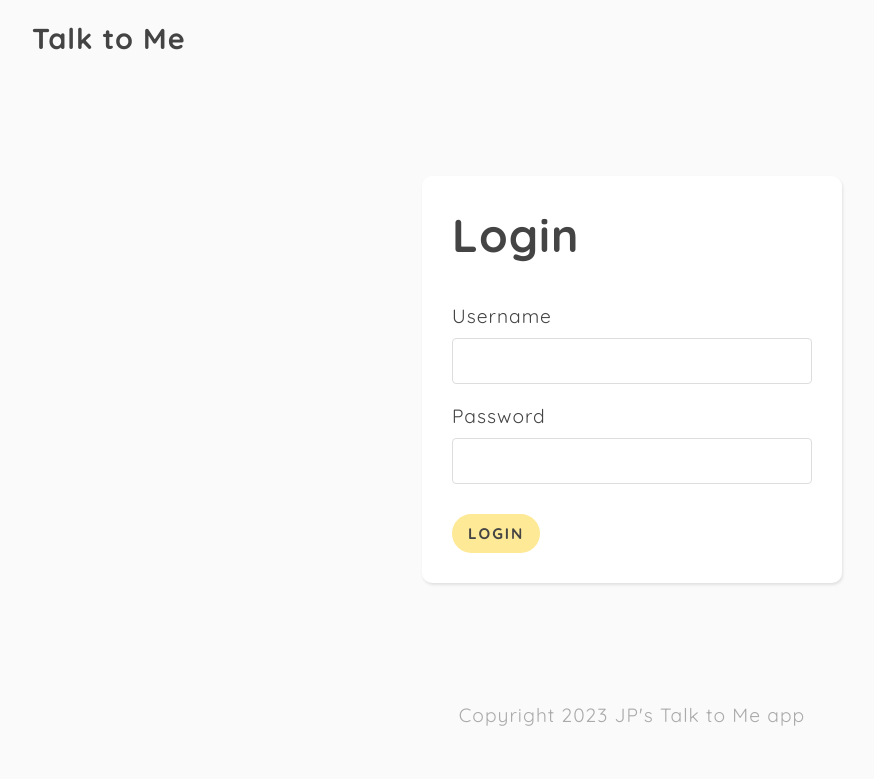
After one commit to Enzujp/talk-to-me, a Node server app: page /user/login in a window 1280 px wide. The commit adds this page. Shown: the top 779 px of the page, without its empty margins (8-882 px from the left). Run offline with Node 20, Linux system fonts and the light colour scheme; some libraries are stand-ins or nearby versions.

Commit message:
a lot of work

```diff
--- a/app.js
+++ b/app.js
@@ -10,12 +10,16 @@ const app = express();
 const server = http.createServer(app);
 const io = socketio(server); // initialize socketio with server
 
+// set view engine
+app.set('view engine', 'ejs');
+
+
 const cors = require("cors");
 const morgan = require("morgan");
 const bodyParser = require("body-parser");
 const mongoose = require("mongoose");
 
-const userRoutes = require("./src/routes/authRoutes");
+const authRoutes = require("./src/routes/authRoutes");
 
 
 // middlewares
@@ -23,10 +27,10 @@ app.use(cors());
 app.use(morgan('dev'));
 app.use(bodyParser.urlencoded({ extended: true}));
 app.use(express.json());
-app.use('/user', userRoutes);
+app.use(express.static(__dirname + "/public"));
+// routes to be used
+app.use('/user', authRoutes);
 
-// Use static files from public folder
-app.use(express.static(path.join(__dirname, 'public')));
 
 // Database Connections
 const dbURI = "mongodb+srv://jahypee:babyboy@cluster0.whwk1gk.mongodb.net/";
@@ -43,3 +47,14 @@ const PORT = process.env.PORT || 3000;
 server.listen(PORT, () => {
     console.log(" this app runs on port 3000");
 })
+
+app.get('/', (req, res) => {
+    res.render('index');
+})
+
+// app.get('/chat', (req, res) => {
+//     res.render('chat');
+// })
+
+// Use middleware to keep users from main chat app til they're logged in
+// Adjust css styling for chat containers
--- a/package.json
+++ b/package.json
@@ -13,6 +13,7 @@
     "body-parser": "^1.20.2",
     "cors": "^2.8.5",
     "dotenv": "^16.3.1",
+    "ejs": "^3.1.9",
     "express": "^4.18.2",
     "jsonwebtoken": "^9.0.2",
     "moment": "^2.29.4",
--- /dev/null
+++ b/public/rebrand.css
@@ -0,0 +1,139 @@
+/* google fonts */
+@import url('https://fonts.googleapis.com/css2?family=Quicksand:wght@300;400;500;600;700&display=swap');
+
+body{
+  margin: 20px 40px;
+  font-size: 1.2rem;
+  letter-spacing: 1px;
+  background: #fafafa;
+}
+h1, h2, h3, h4, ul, li, a, p, input, label, button, div, footer{
+  margin: 0;
+  padding: 0;
+  font-family: 'Quicksand', sans-serif;
+  color: #444;
+}
+ul{
+  list-style-type: none;
+}
+a{
+  text-decoration: none;
+}
+nav{
+  display: flex;
+  justify-content: space-between;
+  align-items: flex-end;
+  margin-bottom: 120px;
+}
+nav ul{
+  display: flex;
+  align-items: center;
+}
+nav li{
+  margin-left: 20px;
+}
+nav li a{
+  text-transform: uppercase;
+  font-weight: 700;
+  font-size: 0.8em;
+  display: block;
+  padding: 10px 16px;
+  letter-spacing: 2px;
+}
+.btn{
+  border-radius: 36px;
+  background: #FEE996;
+}
+form h2{
+  font-size: 2.4em;
+  font-weight: 900;
+  margin-bottom: 40px;
+}
+form{
+  width: 360px;
+  margin: 0 auto;
+  padding: 30px;
+  box-shadow: 1px 2px 3px rgba(0,0,0,0.1);
+  border-radius: 10px;
+  background: white;
+}
+input{
+  padding: 10px 12px;
+  border-radius: 4px;
+  border: 1px solid #ddd;
+  font-size: 1em;
+  width: 100%;
+}
+label{
+  display: block;
+  margin: 20px 0 10px;
+}
+button{
+  margin-top: 30px;
+  border-radius: 36px;
+  background: #FEE996;
+  border:0;
+  text-transform: uppercase;
+  font-weight: 700;
+  font-size: 0.8em;
+  display: block;
+  padding: 10px 16px;
+  letter-spacing: 2px;
+}
+.error{
+  color: #ff0099;
+  margin: 10px 2px;
+  font-size: 0.8em;
+  font-weight: bold;
+}
+header{
+  display: flex;
+  align-items: center;
+}
+header img{
+  width: 250px;
+  margin-right: 40px;
+}
+header h2{
+  font-size: 3em;
+  margin-bottom: 10px;
+}
+header h3{
+  font-size: 1.6em;
+  margin-bottom: 10px;
+  margin-left: 2px;
+  color: #999;
+}
+header .btn{
+  margin-top: 20px;
+  padding: 12px 18px;
+  text-transform: uppercase;
+  font-weight: bold;
+  display: inline-block;
+  font-size: 0.8em;
+}
+.recipes{
+  display: grid;
+  grid-template-columns: 1fr 1fr 1fr;
+  column-gap: 30px;
+  row-gap: 80px;
+  margin: 80PX AUTO;
+  max-width: 1200px;
+}
+.recipe{
+  display: inline-block;
+  border-radius: 20px;
+  background: white;
+  position: relative;
+  text-align: center;
+  padding: 0 20px 30px 20px
+}
+.recipe img{
+  width: 100px;
+  margin: -30px auto 20px;
+}
+footer{
+  text-align: center;
+  margin-top: 120px;
+  color: #aaa;
+}
--- a/socket.js
+++ b/socket.js
@@ -1,5 +1,6 @@
 const server = http.createServer(app);
 const io = socketio(server); // initialize socketio with server
+const User = require("./src/models/User");
 
 const adminName = 'Lord Enzu';
 const formatMessage = require("./utils/messages");
--- a/src/controllers/authController.js
+++ b/src/controllers/authController.js
@@ -1,15 +1,18 @@
 const User = require("../models/User");
+const mongoose = require("mongoose");
 
 const bcrypt = require("bcrypt");
 const jwt = require("jsonwebtoken");
+
+const createToken = (id) => {
+    return jwt.sign({id}, process.env.SECRET_KEY, { expiresIn: '2h'});
+}
 
 module.exports.signup_get = (req, res) => {
     res.render("signup");
 }
 
-const createToken = (id) => {
-    return jwt.sign({id}, process.env.SECRET_KEY, { expiresIn: '2h'});
-}
+
 
 module.exports.signup_post = async (req, res) => {
     const { username, password } = req.body
@@ -19,7 +22,7 @@ module.exports.signup_post = async (req, res) => {
 
         if (existingUser) {
             res.status(409).json({
-                message: "This user already exists, try to Login instead"
+                message: "This user already exists, choose another username or try to Login instead"
             })
             res.redirect('login');
         }
@@ -27,7 +30,8 @@ module.exports.signup_post = async (req, res) => {
         const encryptedPassword = await bcrypt.hash(password, 10);
 
         // create user
-        const user = User.create({
+        const user = await User.create({
+            _id: new mongoose.Types.ObjectId,
             username: username,
             password: encryptedPassword
         })
@@ -37,9 +41,11 @@ module.exports.signup_post = async (req, res) => {
 
         // Return new User
         res.status(201).json({
-            messaege: "User successfully created",
-            user
+            user: user._id,
+            message: "User successfully created",
+
         })
+        console.log(user)
 
     }
     catch(err) {
@@ -48,11 +54,35 @@ module.exports.signup_post = async (req, res) => {
 }
 
 
-module.exports.signin_get = (req, res) => {
-    res.render("signin");
+module.exports.login_get = (req, res) => {
+    res.render("login");
 }
 
-module.exports.signin_post = (req, res) => {
+module.exports.login_post = async (req, res) => {
+    const username = req.body.username;
+    const password = req.body.password;
+
+    const user = await User.findOne({username: username})
+    if (user) {
+        const auth = await bcrypt.compare(password, user.password)
+        if (auth) {
+            const token = createToken(user._id)
+            return res.status(200).json({
+                user: user,
+                message: "User logged in",
+                token: token
+            })
+        } else {
+            res.status(401).json({
+                message: "Incorrect Password"
+            })
+        }
+
+    } else {
+        res.status(401).json({
+            message: "Incorrect Username"
+        })
+    }
 
 }
 
--- /dev/null
+++ b/src/middlewares/checkAuth.js
@@ -0,0 +1 @@
+const user = require("../models/User");
--- a/src/models/User.js
+++ b/src/models/User.js
@@ -1,6 +1,7 @@
 const mongoose = require("mongoose");
 
 const userSchema =  new mongoose.Schema({
+    _id: mongoose.Schema.Types.ObjectId,
     username: {
         type: String,
         required: [true, 'Enter a Usernname'],
--- a/utils/users.js
+++ b/utils/users.js
@@ -1,8 +1,12 @@
+const mongoose = require("mongoose");
+const User = require("../src/models/User");
+
 const users = [];
 
 // Join User to chat
 
 const userJoin = (id, username, room) => {
+    // create new instance of user model and embed user
     const user = {id, username, room};
 
     // append extracted user details to room
--- a/public/chat.html
+++ b/views/chat.ejs
@@ -9,7 +9,7 @@
       integrity="sha256-mmgLkCYLUQbXn0B1SRqzHar6dCnv9oZFPEC1g1cwlkk="
       crossorigin="anonymous"
     />
-    <link rel="stylesheet" href="css/style.css" />
+    <link rel="stylesheet" href="/styles.css" />
     <title>Talk to Me</title>
   </head>
   <body>
--- a/public/index.html
+++ b/views/index.ejs
@@ -10,7 +10,7 @@
 			integrity="sha256-mmgLkCYLUQbXn0B1SRqzHar6dCnv9oZFPEC1g1cwlkk="
 			crossorigin="anonymous"
 		/>
-		<link rel="stylesheet" href="css/style.css" />
+		<link rel="stylesheet" href="/styles.css" />
 		<title>Talk to Me App</title>
 	</head>
 	<body>
@@ -19,7 +19,7 @@
 				<h1><i class="fas fa-smile"></i> Talk to Me</h1>
 			</header>
 			<main class="join-main">
-				<form action="chat.html">
+				<form action="chat.ejs">
 					<div class="form-control">
 						<label for="username">Username</label>
 						<input
--- /dev/null
+++ b/views/login.ejs
@@ -0,0 +1,57 @@
+<%- include('partials/header'); -%>
+
+<form action="/signup">
+  <h2>Login</h2>
+  <label for="username">Username</label>
+  <input type="text" name="email" >
+  <div class="username error"></div>
+  <label for="password">Password</label>
+  <input type="password" name="password" >
+  <div class="password error"></div>
+  <button>login</button>
+</form>
+
+<%- include('partials/footer'); -%>
+
+<script>
+  const form = document.querySelector('form');
+  const usernameError = document.querySelector('.username.error');
+  const passwordError = document.querySelector('.password.error');
+
+
+  // customize functions to be carried out when form is submitted
+  form.addEventListener('submit', async (e) => {
+    e.preventDefault();
+
+    // reset errors
+    usernameError.textContent = "";
+    passwordError.textContent = "";
+
+    // get values
+    const username = form.username.value;
+    const password = form.password.value;
+
+    // try catch method to fetch details and grab errors if any
+    try {
+      const result = await fetch('/login', {
+        method: "POST",
+        body: JSON.stringify({ username, password }),
+        headers: {"Content-Type" : "json/application" }
+      });
+      const data = result.json();
+      if (data.errors) {
+        usernameError.textContent = data.errors.username;
+        passwordError.textContent = data.errors.password;
+      }
+      if (data.user) {
+        location.assign('index')
+      }
+    } catch (err) {
+      console.log(err)
+    }
+
+  })
+
+
+
+</script>
--- /dev/null
+++ b/views/partials/footer.ejs
@@ -0,0 +1,4 @@
+<footer>Copyright 2023 JP's Talk to Me app</footer>
+
+</body>
+</html>
--- /dev/null
+++ b/views/partials/header.ejs
@@ -0,0 +1,14 @@
+<html lang="en">
+<head>
+  <meta charset="UTF-8">
+  <meta name="viewport" content="width=device-width, initial-scale=1.0">
+  <title>Talk to Me</title>
+  <link rel="stylesheet" href="/rebrand.css">
+</head>
+<body>
+  <nav>
+    <h1><a href="/">Talk to Me</a></h1>
+    <ul>
+
+    </ul>
+  </nav>
```
Also changed, not shown: public/js/main.js (+55 -55 lines), src/routes/authRoutes.js (+6 -6 lines), todo.txt (+23 -1 lines), views/signup.ejs (added, +59 -0 lines), public/styles.css (renamed from public/css/style.css), 1 other file.
